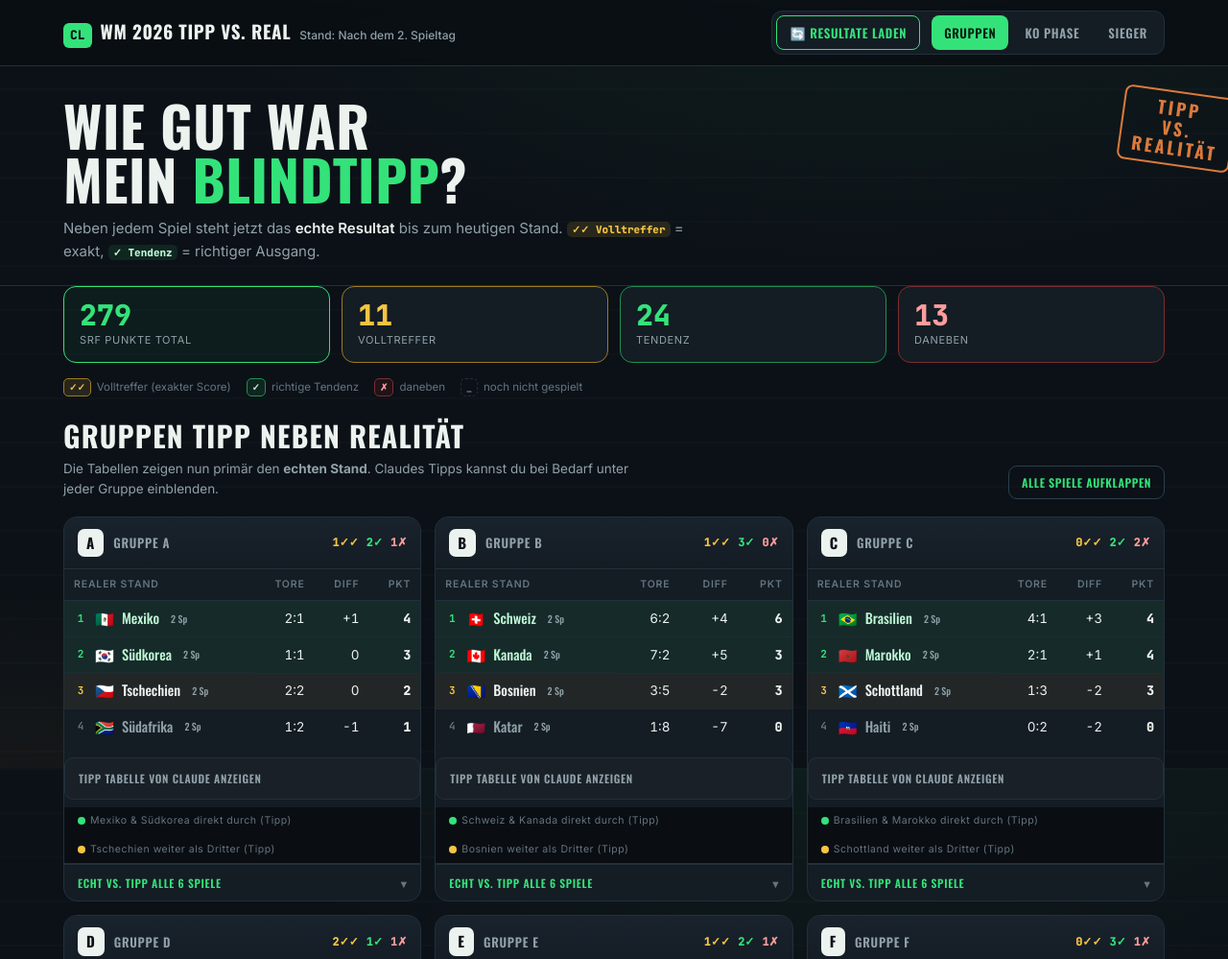
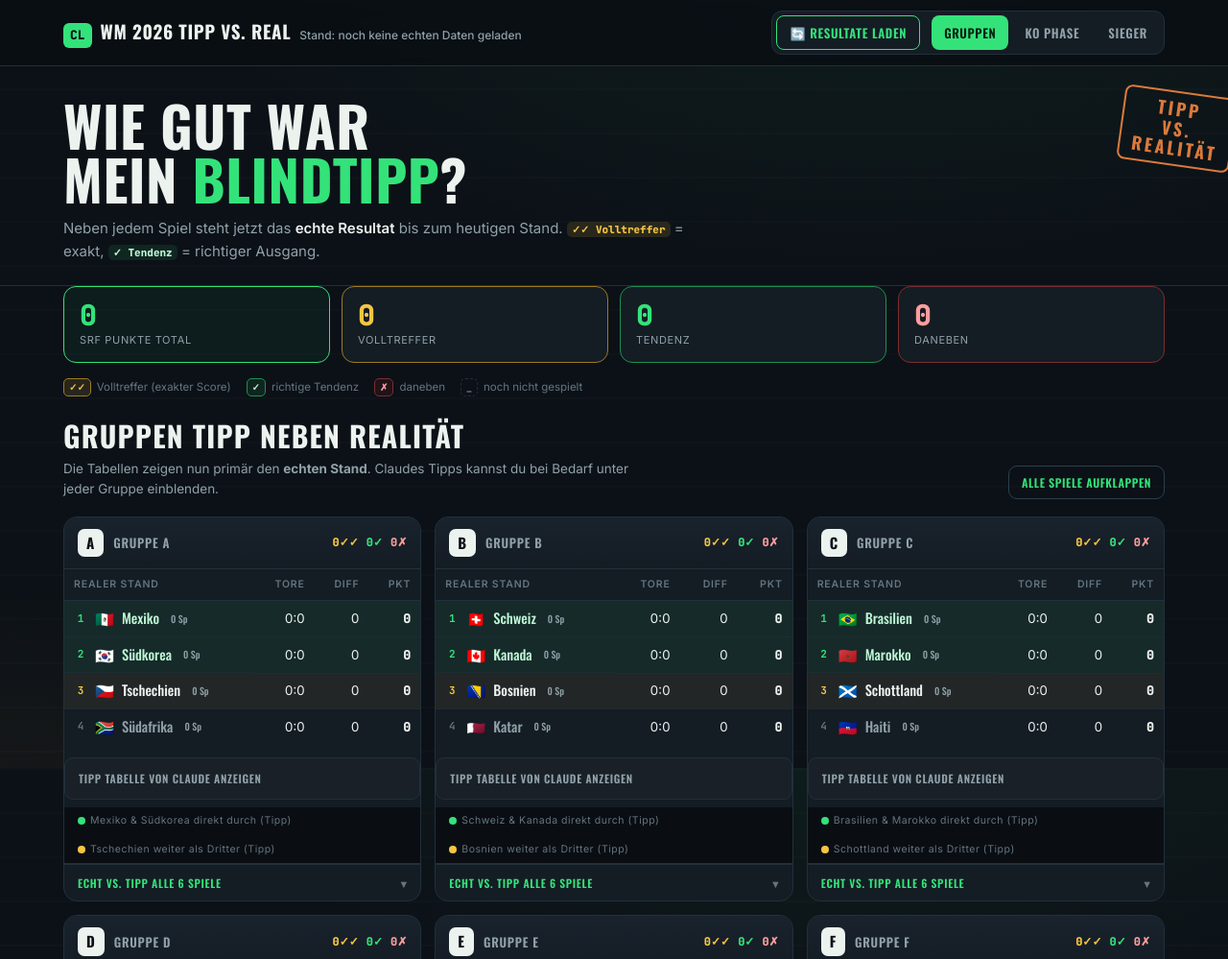
Before and after one commit to servicepoint-bfe/wm-tippspiel, a plain HTML site: page index.html in a window 1280 px wide. Shown: the top 999 px of the page at 96% size. Drawn offline with nearby package versions, Linux system fonts and the light colour scheme.

Commit message:
Update index.html

```diff
--- a/index.html
+++ b/index.html
@@ -209,7 +209,7 @@
     <div class="brand">
       <span class="mark">CL</span>
       <b>WM 2026 Tipp vs. Real</b>
-      <span id="lastUpdateText">Stand: Nach dem 2. Spieltag</span>
+      <span id="lastUpdateText">Stand: noch keine echten Daten geladen</span>
     </div>
     <div class="tabs">
       <button id="updateResultsBtn" class="tab" style="border: 1px solid var(--grass); color: var(--grass); margin-right: 8px;">🔄 Resultate laden</button>
@@ -301,32 +301,32 @@
 };
 const n=k=>T[k][0], f=k=>T[k][1];
 
-// Hier sind die Resultate nun korrekt verteilt. Jedes Team hat exakt 2 Spiele absolviert.
+// Alle realen Resultate sind hier im Grundzustand komplett auf null gesetzt.
 const GROUPS=[
  {id:'A',rows:[['MEX',7,5,2,'adv'],['KOR',6,6,4,'adv'],['CZE',4,4,4,'q3'],['RSA',0,1,6,'out']],
-  m:[['MEX','KOR',2,1,[1,0]],['MEX','RSA',2,0,null],['MEX','CZE',1,1,[1,1]],['KOR','CZE',2,1,null],['KOR','RSA',2,0,[1,0]],['CZE','RSA',2,1,[1,1]]]},
+  m:[['MEX','KOR',2,1,null],['MEX','RSA',2,0,null],['MEX','CZE',1,1,null],['KOR','CZE',2,1,null],['KOR','RSA',2,0,null],['CZE','RSA',2,1,null]]},
  {id:'B',rows:[['SUI',9,5,1,'adv'],['CAN',6,4,3,'adv'],['BIH',3,4,5,'q3'],['QAT',0,1,6,'out']],
-  m:[['SUI','CAN',1,0,[2,1]],['SUI','QAT',2,0,null],['SUI','BIH',2,1,[4,1]],['CAN','BIH',2,1,null],['CAN','QAT',2,0,[6,0]],['BIH','QAT',2,1,[2,1]]]},
+  m:[['SUI','CAN',1,0,null],['SUI','QAT',2,0,null],['SUI','BIH',2,1,null],['CAN','BIH',2,1,null],['CAN','QAT',2,0,null],['BIH','QAT',2,1,null]]},
  {id:'C',rows:[['BRA',7,6,1,'adv'],['MAR',6,5,2,'adv'],['SCO',4,4,4,'q3'],['HAI',0,1,8,'out']],
-  m:[['BRA','MAR',2,0,[1,1]],['BRA','HAI',3,0,null],['BRA','SCO',1,1,[3,0]],['MAR','SCO',2,1,null],['MAR','HAI',3,0,[1,0]],['SCO','HAI',2,1,[1,0]]]},
+  m:[['BRA','MAR',2,0,null],['BRA','HAI',3,0,null],['BRA','SCO',1,1,null],['MAR','SCO',2,1,null],['MAR','HAI',3,0,null],['SCO','HAI',2,1,null]]},
  {id:'D',rows:[['USA',9,6,2,'adv'],['TUR',6,5,3,'adv'],['PAR',1,3,5,'o3'],['AUS',1,2,5,'out']],
-  m:[['USA','TUR',2,1,[2,1]],['USA','PAR',2,1,[4,1]],['USA','AUS',2,0,null],['TUR','PAR',2,1,null],['TUR','AUS',2,1,[0,2]],['PAR','AUS',1,1,[1,1]]]},
+  m:[['USA','TUR',2,1,null],['USA','PAR',2,1,null],['USA','AUS',2,0,null],['TUR','PAR',2,1,null],['TUR','AUS',2,1,null],['PAR','AUS',1,1,null]]},
  {id:'E',rows:[['GER',9,7,2,'adv'],['ECU',6,3,2,'adv'],['CIV',3,3,4,'q3'],['CUW',0,1,7,'out']],
-  m:[['GER','CUW',3,0,null],['GER','CIV',2,1,[2,1]],['GER','ECU',2,1,[3,1]],['ECU','CIV',1,0,null],['ECU','CUW',2,0,[0,0]],['CIV','CUW',2,1,[2,0]]]},
+  m:[['GER','CUW',3,0,null],['GER','CIV',2,1,null],['GER','ECU',2,1,null],['ECU','CIV',1,0,null],['ECU','CUW',2,0,null],['CIV','CUW',2,1,null]]},
  {id:'F',rows:[['NED',9,7,2,'adv'],['JPN',6,5,4,'adv'],['SWE',3,4,6,'q3'],['TUN',0,2,6,'out']],
-  m:[['NED','JPN',2,1,[2,2]],['NED','SWE',3,1,[5,1]],['NED','TUN',2,0,null],['JPN','SWE',2,1,null],['JPN','TUN',2,1,[4,0]],['SWE','TUN',2,1,[5,1]]]},
+  m:[['NED','JPN',2,1,null],['NED','SWE',3,1,null],['NED','TUN',2,0,null],['JPN','SWE',2,1,null],['JPN','TUN',2,1,null],['SWE','TUN',2,1,null]]},
  {id:'G',rows:[['BEL',7,5,2,'adv'],['IRN',7,4,1,'adv'],['EGY',3,3,4,'q3'],['NZL',0,1,6,'out']],
-  m:[['BEL','NZL',2,0,null],['BEL','EGY',2,1,[1,1]],['BEL','IRN',1,1,[0,0]],['IRN','EGY',1,0,null],['IRN','NZL',2,0,[2,2]],['EGY','NZL',2,1,[3,1]]]},
+  m:[['BEL','NZL',2,0,null],['BEL','EGY',2,1,null],['BEL','IRN',1,1,null],['IRN','EGY',1,0,null],['IRN','NZL',2,0,null],['EGY','NZL',2,1,null]]},
  {id:'H',rows:[['ESP',9,7,1,'adv'],['URU',6,5,2,'adv'],['KSA',3,2,5,'o3'],['CPV',0,1,7,'out']],
-  m:[['ESP','CPV',3,0,null],['ESP','KSA',2,0,[4,0]],['ESP','URU',2,1,[1,1]],['URU','KSA',2,0,null],['URU','CPV',2,0,[2,2]],['KSA','CPV',2,1,[1,0]]]},
+  m:[['ESP','CPV',3,0,null],['ESP','KSA',2,0,null],['ESP','URU',2,1,null],['URU','KSA',2,0,null],['URU','CPV',2,0,null],['KSA','CPV',2,1,null]]},
  {id:'I',rows:[['FRA',9,6,2,'adv'],['NOR',6,6,3,'adv'],['SEN',3,4,4,'q3'],['IRQ',0,0,7,'out']],
-  m:[['FRA','SEN',2,1,[3,1]],['FRA','NOR',2,1,[2,1]],['FRA','IRQ',2,0,null],['NOR','SEN',2,1,null],['NOR','IRQ',3,0,[4,1]],['SEN','IRQ',2,0,[1,1]]]},
+  m:[['FRA','SEN',2,1,null],['FRA','NOR',2,1,null],['FRA','IRQ',2,0,null],['NOR','SEN',2,1,null],['NOR','IRQ',3,0,null],['SEN','IRQ',2,0,null]]},
  {id:'J',rows:[['ARG',9,7,1,'adv'],['AUT',6,6,4,'adv'],['ALG',3,3,6,'o3'],['JOR',0,2,7,'out']],
-  m:[['ARG','ALG',3,0,[3,0]],['ARG','JOR',2,0,null],['ARG','AUT',2,1,[2,0]],['AUT','ALG',2,1,null],['AUT','JOR',3,1,[3,1]],['ALG','JOR',2,1,[2,1]]]},
+  m:[['ARG','ALG',3,0,null],['ARG','JOR',2,0,null],['ARG','AUT',2,1,null],['AUT','ALG',2,1,null],['AUT','JOR',3,1,null],['ALG','JOR',2,1,null]]},
  {id:'K',rows:[['POR',9,6,2,'adv'],['COL',6,6,4,'adv'],['COD',1,3,5,'o3'],['UZB',1,2,5,'out']],
-  m:[['POR','COL',2,1,[2,1]],['POR','UZB',2,0,null],['POR','COD',2,1,[1,1]],['COL','UZB',3,1,[3,1]],['COL','COD',2,1,null],['COD','UZB',1,1,[0,0]]]},
+  m:[['POR','COL',2,1,null],['POR','UZB',2,0,null],['POR','COD',2,1,null],['COL','UZB',3,1,null],['COL','COD',2,1,null],['COD','UZB',1,1,null]]},
  {id:'L',rows:[['ENG',9,7,1,'adv'],['CRO',6,4,3,'adv'],['GHA',3,4,5,'q3'],['PAN',0,1,7,'out']],
-  m:[['ENG','CRO',2,0,[4,2]],['ENG','PAN',3,0,null],['ENG','GHA',2,1,[0,0]],['CRO','GHA',2,1,null],['CRO','PAN',2,0,[1,0]],['GHA','PAN',2,1,[1,0]]]}
+  m:[['ENG','CRO',2,0,null],['ENG','PAN',3,0,null],['ENG','GHA',2,1,null],['CRO','GHA',2,1,null],['CRO','PAN',2,0,null],['GHA','PAN',2,1,null]]}
 ];
 
 const POS=['1','2','3','4'];
@@ -550,11 +550,11 @@
   e.target.textContent=allOpen?'Alle Spiele zuklappen':'Alle Spiele aufklappen';
 });
 
-// Seite beim Start direkt mit den fest verankerten Daten befüllen
+// Seite beim Start direkt mit den komplett leeren Daten befüllen
 renderGroups();
 renderKO();
 
-// Der Button holt zukünftig frische Daten aus dem Internet
+// Der Button holt zukünftig frische Daten aus dem Internet, ohne Fake-Daten einzuspielen
 document.getElementById('updateResultsBtn').addEventListener('click', async (e) => {
   const btn = e.target;
   const originalText = btn.textContent;
@@ -587,6 +587,7 @@
         'Qatar': 'QAT'
       };
 
+      // Nur echte Resultate werden übernommen
       if (apiData.response && apiData.response.length > 0) {
         apiData.response.forEach(match => {
           if (match.fixture.status.short !== 'NS') {
```
